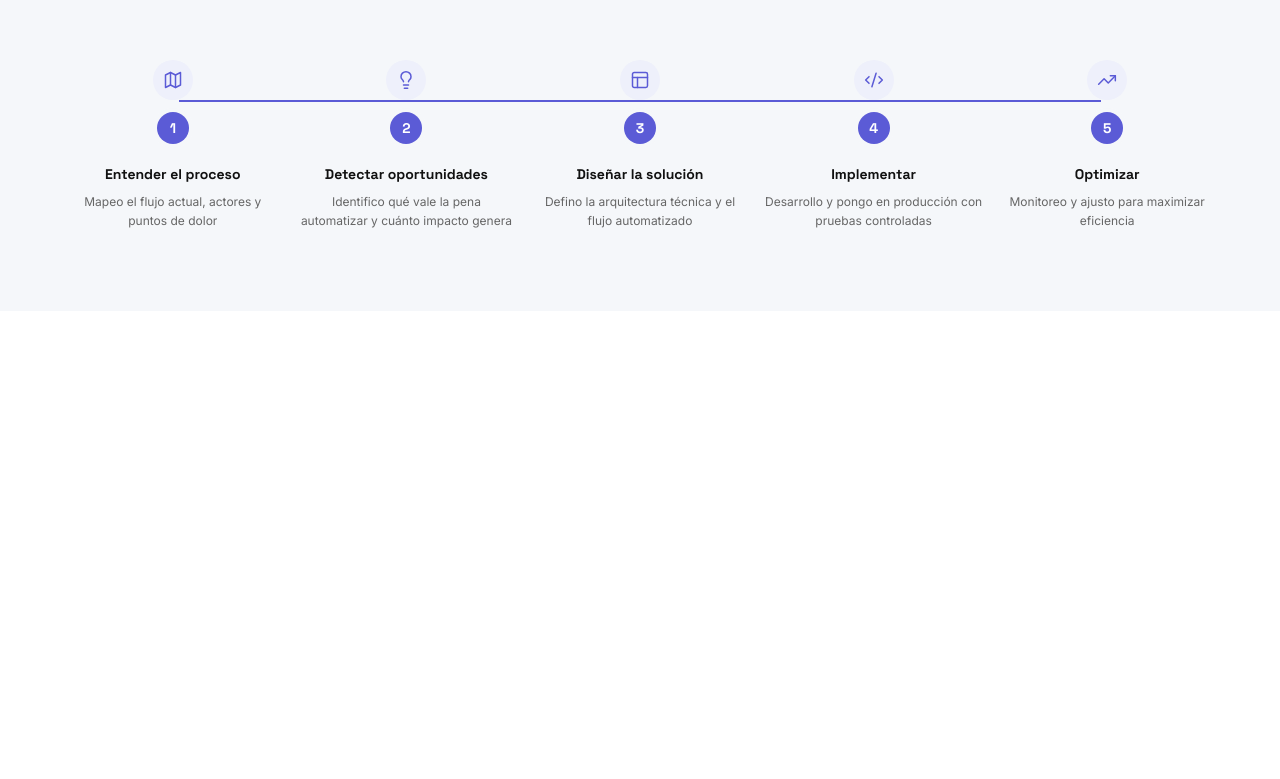
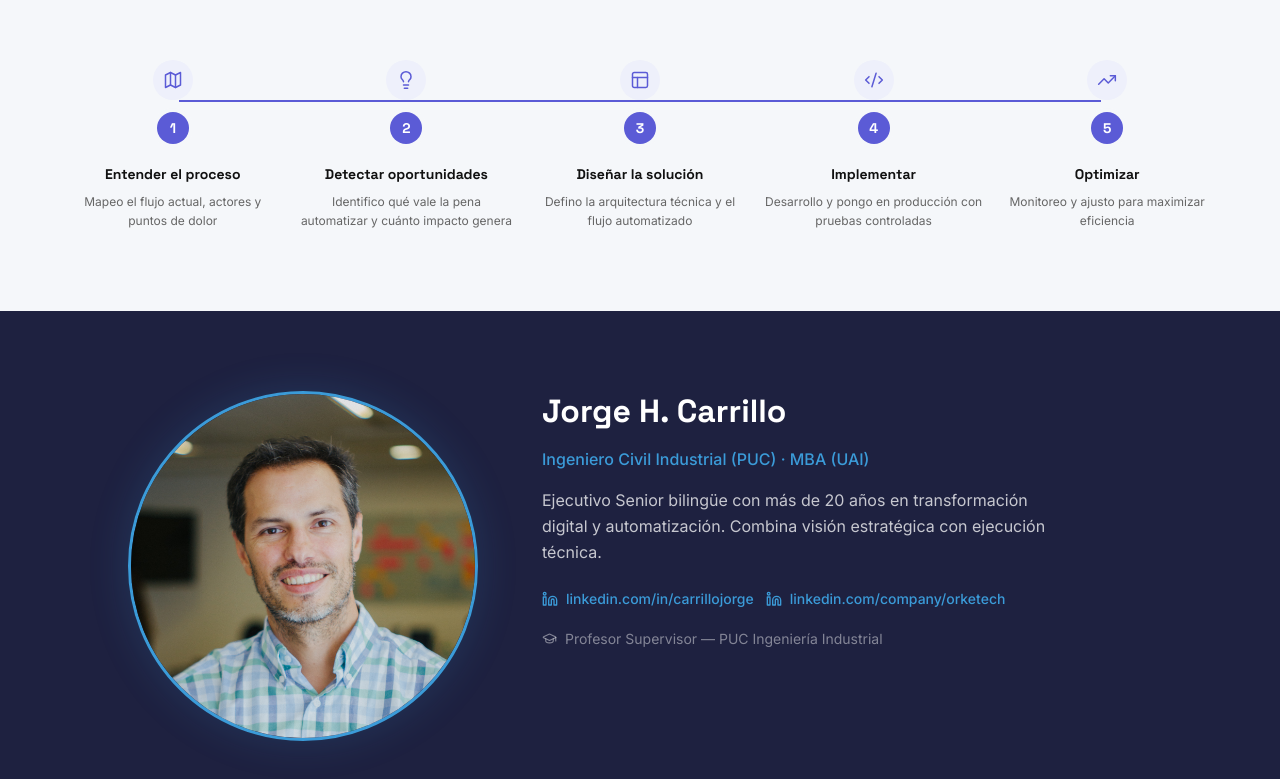
Before and after one commit to jhcarrillo74/orketech-landing, a React (Vite) app: page / in a window 1280 px wide. Shown: the part 4592-5371 px from the top of the page. Before the commit the page ends 4903 px from the top, so only its background shows below. Built offline with nearby package versions, Linux system fonts and the light colour scheme.

Commit message:
Add About Me section

```diff
--- a/src/App.tsx
+++ b/src/App.tsx
@@ -7,6 +7,7 @@ import Servicios from './sections/Servicios';
 import CasosUso from './sections/CasosUso';
 import Proyectos from './sections/Proyectos';
 import ComoTrabajo from './sections/ComoTrabajo';
+import QuienSoy from './sections/QuienSoy';
 
 function App() {
   return (
@@ -21,6 +22,7 @@ function App() {
         <CasosUso />
         <Proyectos />
         <ComoTrabajo />
+        <QuienSoy />
       </main>
     </div>
   );
--- /dev/null
+++ b/src/sections/QuienSoy.jsx
@@ -0,0 +1,109 @@
+import { Linkedin, GraduationCap } from 'lucide-react';
+
+export default function QuienSoy() {
+  return (
+    <section
+      id="sobre-mi"
+      className="py-20 px-4 sm:px-6 lg:px-8"
+      style={{ backgroundColor: '#1E2140' }}
+    >
+      <div className="max-w-5xl mx-auto">
+        {/* Desktop: two columns | Mobile: stacked */}
+        <div className="flex flex-col md:flex-row items-center md:items-start gap-12 md:gap-16">
+
+          {/* Left column: photo */}
+          <div className="flex-shrink-0 flex justify-center">
+            <div
+              className="rounded-full overflow-hidden"
+              style={{
+                width: 'clamp(200px, 30vw, 350px)',
+                height: 'clamp(200px, 30vw, 350px)',
+                border: '3px solid #3B9BD8',
+                boxShadow: '0 0 40px rgba(59,155,216,0.18)',
+              }}
+            >
+              <img
+                src="/images/Foto_Jorge_Carrillo_.JPG"
+                alt="Jorge H. Carrillo"
+                className="w-full h-full object-cover object-top"
+              />
+            </div>
+          </div>
+
+          {/* Right column: text */}
+          <div className="flex flex-col items-center md:items-start text-center md:text-left gap-4 flex-1">
+
+            {/* Name */}
+            <h2
+              className="leading-tight"
+              style={{
+                fontFamily: "'Space Grotesk', sans-serif",
+                fontWeight: 700,
+                fontSize: '2rem',
+                color: '#ffffff',
+              }}
+            >
+              Jorge H. Carrillo
+            </h2>
+
+            {/* Subtitle */}
+            <p
+              className="text-base font-medium"
+              style={{
+                fontFamily: "'Inter', sans-serif",
+                color: '#3B9BD8',
+              }}
+            >
+              Ingeniero Civil Industrial (PUC) · MBA (UAI)
+            </p>
+
+            {/* Bio */}
+            <p
+              className="text-base leading-relaxed max-w-lg"
+              style={{
+                fontFamily: "'Inter', sans-serif",
+                color: 'rgba(255,255,255,0.75)',
+              }}
+            >
+              Ejecutivo Senior bilingüe con más de 20 años en transformación digital y automatización.
+              Combina visión estratégica con ejecución técnica.
+            </p>
+
+            {/* LinkedIn links */}
+            <div className="flex flex-col sm:flex-row items-center md:items-start gap-3 mt-2">
+              <a
+                href="https://linkedin.com/in/carrillojorge"
+                target="_blank"
+                rel="noopener noreferrer"
+                className="flex items-center gap-2 text-sm font-medium transition-opacity hover:opacity-80"
+                style={{ color: '#3B9BD8', fontFamily: "'Inter', sans-serif" }}
+              >
+                <Linkedin size={16} strokeWidth={2} />
+                linkedin.com/in/carrillojorge
+              </a>
+              <a
+                href="https://linkedin.com/company/orketech"
+                target="_blank"
+                rel="noopener noreferrer"
+                className="flex items-center gap-2 text-sm font-medium transition-opacity hover:opacity-80"
+                style={{ color: '#3B9BD8', fontFamily: "'Inter', sans-serif" }}
+              >
+                <Linkedin size={16} strokeWidth={2} />
+                linkedin.com/company/orketech
+              </a>
+            </div>
+
+            {/* Professor note */}
+            <div
+              className="flex items-center gap-2 mt-1"
+              style={{ color: 'rgba(255,255,255,0.45)', fontFamily: "'Inter', sans-serif" }}
+            >
+              <GraduationCap size={15} strokeWidth={1.8} />
+              <span className="text-sm">Profesor Supervisor — PUC Ingeniería Industrial</span>
+            </div>
+          </div>
+        </div>
+      </div>
+    </section>
+  );
+}
```
